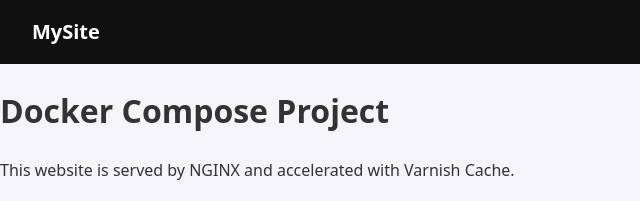
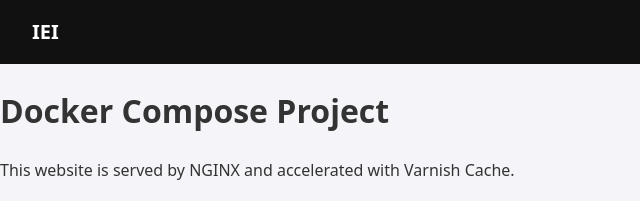
Before and after one commit to Vasco-UA/Trabalho-IEI, a plain HTML site: page website/index.html in a window 1280 px wide. Shown: the top 201 px of the page, 0-640 px from the left. Drawn offline with Linux system fonts and the light colour scheme.

Commit message:
website update

```diff
--- a/website/index.html
+++ b/website/index.html
@@ -4,7 +4,7 @@
     <title>IEI Project 1</title>
     <link rel="stylesheet" href="style.css">
     <nav class="navbar">
-    <div class="nav-brand">MySite</div>
+    <div class="nav-brand">IEI</div>
 
     <!-- Mobile Hamburger Button -->
     <button class="nav-toggle" aria-label="Toggle navigation">
```
